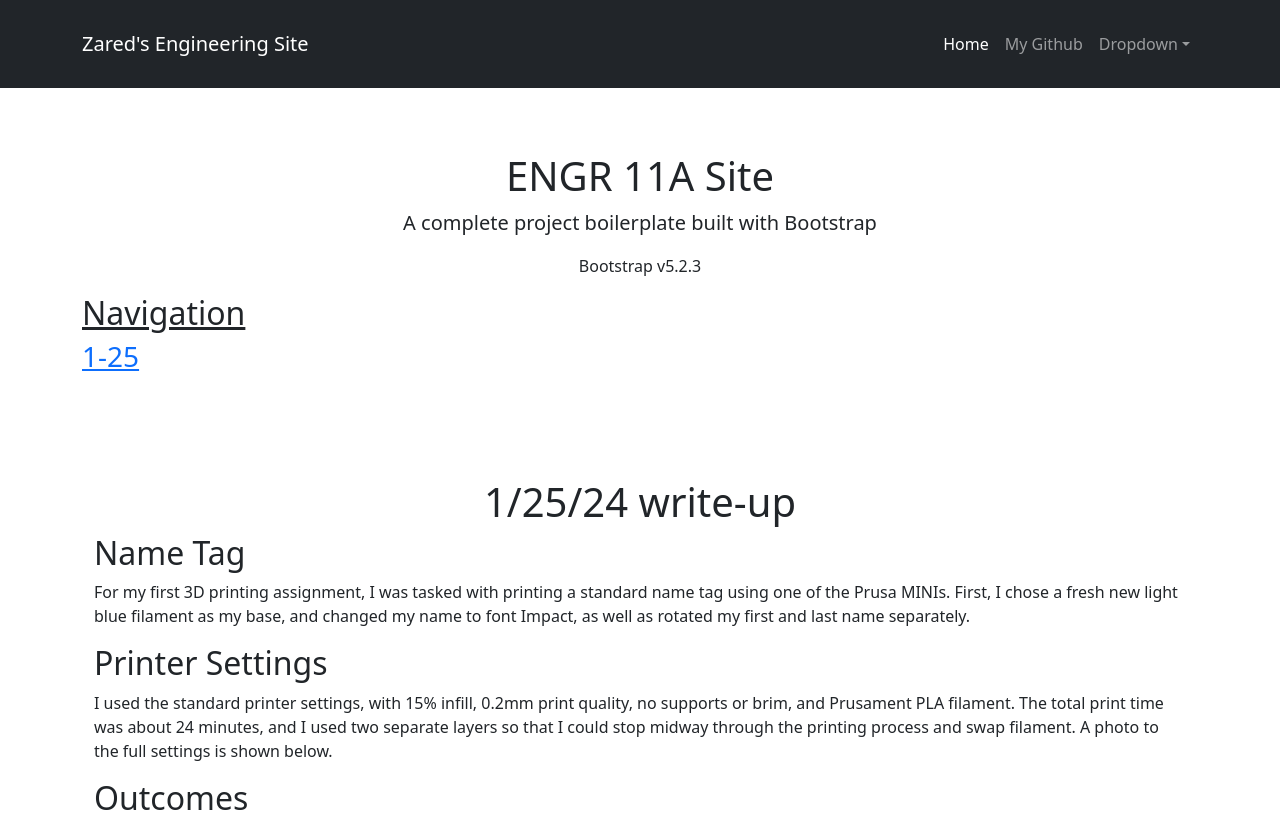
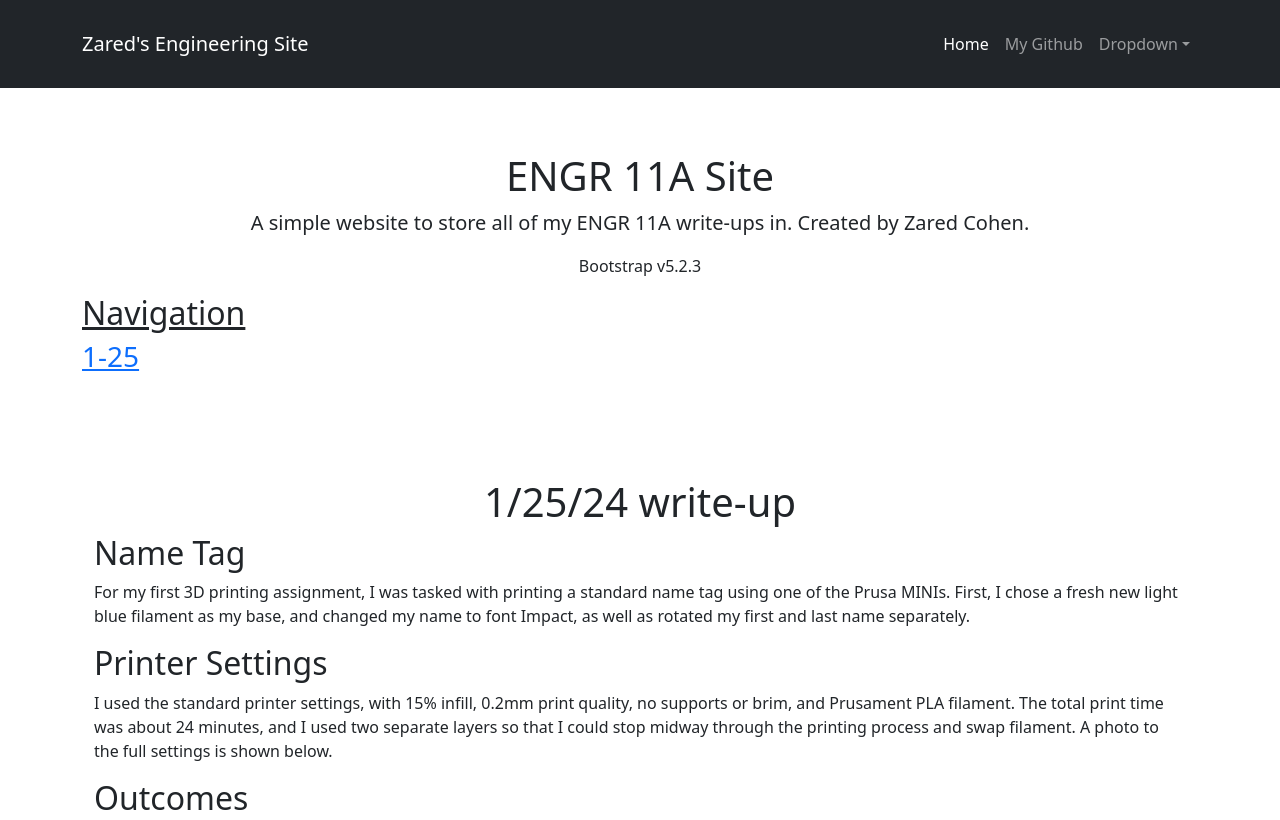
Before and after one commit to zaredos/ENGR-site, a plain HTML site: page index.html in a window 1280 px wide. Shown: the top 820 px of the page. Drawn offline with nearby package versions, Linux system fonts and the light colour scheme.

Commit message:
random stuff

```diff
--- a/index.html
+++ b/index.html
@@ -38,7 +38,7 @@
         <div class="container">
             <div class="text-center mt-5">
                 <h1>ENGR 11A Site</h1>
-                <p class="lead">A complete project boilerplate built with Bootstrap</p>
+                <p class="lead">A simple website to store all of my ENGR 11A write-ups in. Created by Zared Cohen.</p>
                 <p>Bootstrap v5.2.3</p>
             </div>
 
```
